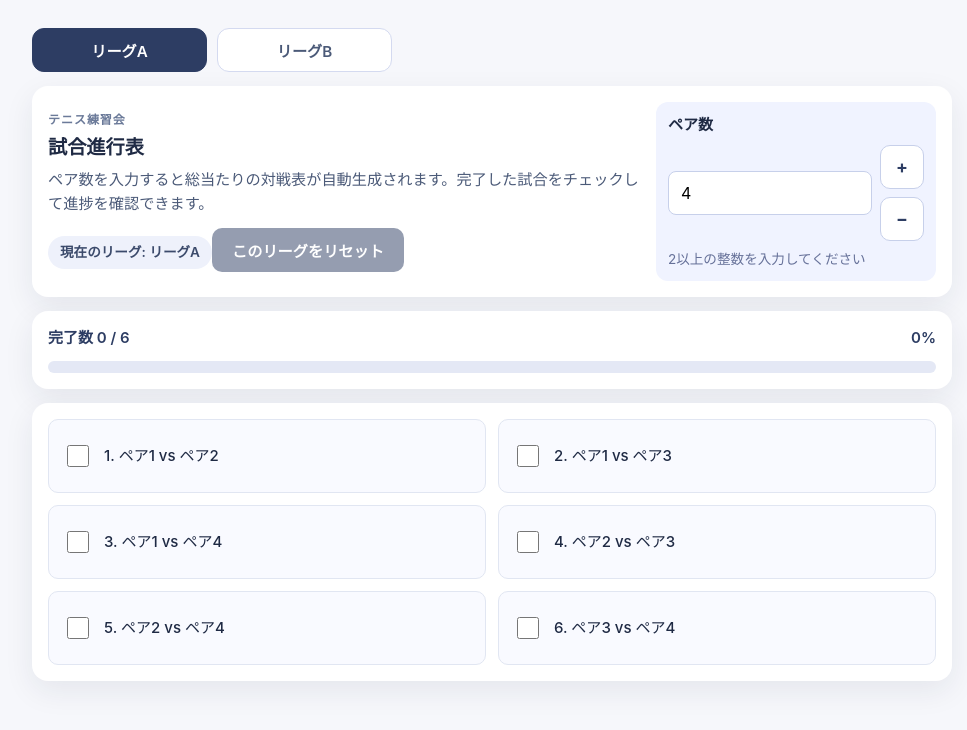
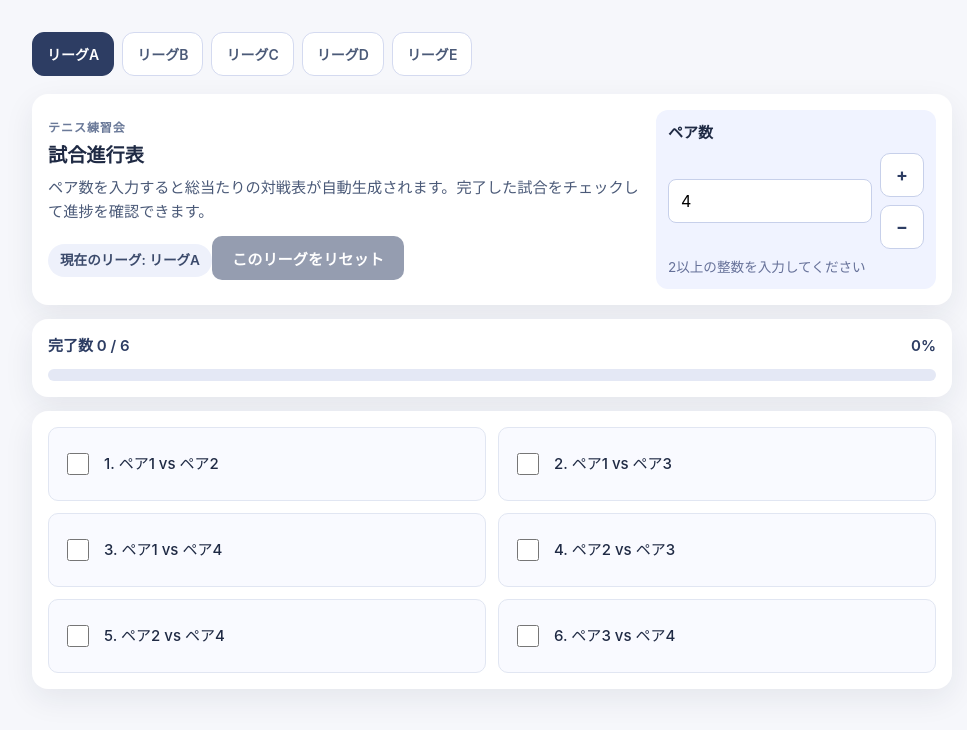
Before and after one commit to Kyoheistyle/tennis-match-app, a React (Vite) app: page / in a window 1280 px wide. Shown: the top 730 px of the page, without its empty margins (148-1115 px from the left). Built offline with nearby package versions, Linux system fonts and the light colour scheme; no server answers; the database is empty.

Commit message:
Fix league reset/realtime and update tabs layout

```diff
--- a/src/App.css
+++ b/src/App.css
@@ -12,20 +12,31 @@
   gap: 14px;
 }
 
+/* =========================
+   League Tabs（A〜E）
+   1列横並び・スマホ最優先
+   ========================= */
+
 .league-tabs {
-  display: grid;
-  grid-template-columns: repeat(2, minmax(0, 1fr));
-  gap: 10px;
+  display: flex;
+  flex-wrap: nowrap;
+  gap: 8px;
+  overflow-x: auto;
+  -webkit-overflow-scrolling: touch;
+  padding: 4px 0;
 }
 
 .league-tabs__button {
+  flex: 0 0 auto;
   min-height: 44px;
+  padding: 10px 14px;
   border-radius: 12px;
   border: 1px solid #d4daf0;
   background: #ffffff;
-  font-size: 0.95rem;
+  font-size: 14px;
   font-weight: 600;
   color: #4b5a78;
+  white-space: nowrap;
   cursor: pointer;
 }
 
@@ -34,6 +45,7 @@
   color: #ffffff;
   border-color: #2d3d63;
 }
+
 
 .app__header {
   display: flex;
@@ -239,7 +251,7 @@
   }
 
   .league-tabs {
-    max-width: 360px;
+    max-width: none;
   }
 
   .app__header {
@@ -268,3 +280,19 @@
     margin: 0 auto;
   }
 }
+/* リーグタブ：A〜Eを1列横並び（狭い画面は横スクロールで崩れない） */
+.league-tabs {
+  display: flex;
+  flex-wrap: nowrap;
+  gap: 8px;
+  overflow-x: auto;
+  -webkit-overflow-scrolling: touch;
+  padding: 4px 0;
+}
+
+.league-tabs__button {
+  flex: 0 0 auto;
+  white-space: nowrap;
+  padding: 10px 14px;
+  font-size: 14px;
+}
--- a/src/App.tsx
+++ b/src/App.tsx
@@ -6,7 +6,8 @@ const STORAGE_NAMESPACE = 'tennisMatchApp:league';
 const ACTIVE_LEAGUE_KEY = 'tennisMatchApp:activeLeague';
 const LEGACY_STORAGE_KEY = 'tennis-match-progress';
 
-type LeagueId = 'A' | 'B';
+type LeagueId = 'A' | 'B' | 'C' | 'D' | 'E';
+const LEAGUES: LeagueId[] = ['A', 'B', 'C', 'D', 'E'];
 
 type LegacyStoredState = {
   pairCount: number;
@@ -114,12 +115,14 @@ const App = () => {
       return 'A';
     }
     const stored = window.localStorage.getItem(ACTIVE_LEAGUE_KEY);
-    return stored === 'B' ? 'B' : 'A';
+return LEAGUES.includes(stored as LeagueId) ? (stored as LeagueId) : 'A';
   });
-  const [leagues, setLeagues] = useState<Record<LeagueId, LeagueState>>(() => ({
-    A: loadLeagueState('A'),
-    B: loadLeagueState('B'),
-  }));
+const [leagues, setLeagues] = useState<Record<LeagueId, LeagueState>>(() => {
+  return Object.fromEntries(LEAGUES.map((id) => [id, loadLeagueState(id)])) as Record<
+    LeagueId,
+    LeagueState
+  >;
+});
 
   const currentLeague = leagues[activeLeague];
   const matches = useMemo(
@@ -233,9 +236,10 @@ useEffect(() => {
     if (typeof window === 'undefined') {
       return;
     }
-    (['A', 'B'] as LeagueId[]).forEach((leagueId) => {
-      window.localStorage.setItem(leagueKey(leagueId), JSON.stringify(leagues[leagueId]));
-    });
+LEAGUES.forEach((leagueId) => {
+  window.localStorage.setItem(leagueKey(leagueId), JSON.stringify(leagues[leagueId]));
+});
+
     window.localStorage.setItem(ACTIVE_LEAGUE_KEY, activeLeague);
   }, [leagues, activeLeague]);
 
@@ -353,7 +357,7 @@ const handleResetLeague = async () => {
   return (
     <div className="app">
       <nav className="league-tabs">
-        {(['A', 'B'] as LeagueId[]).map((leagueId) => (
+{LEAGUES.map((leagueId) => (
           <button
             key={leagueId}
             type="button"
```
